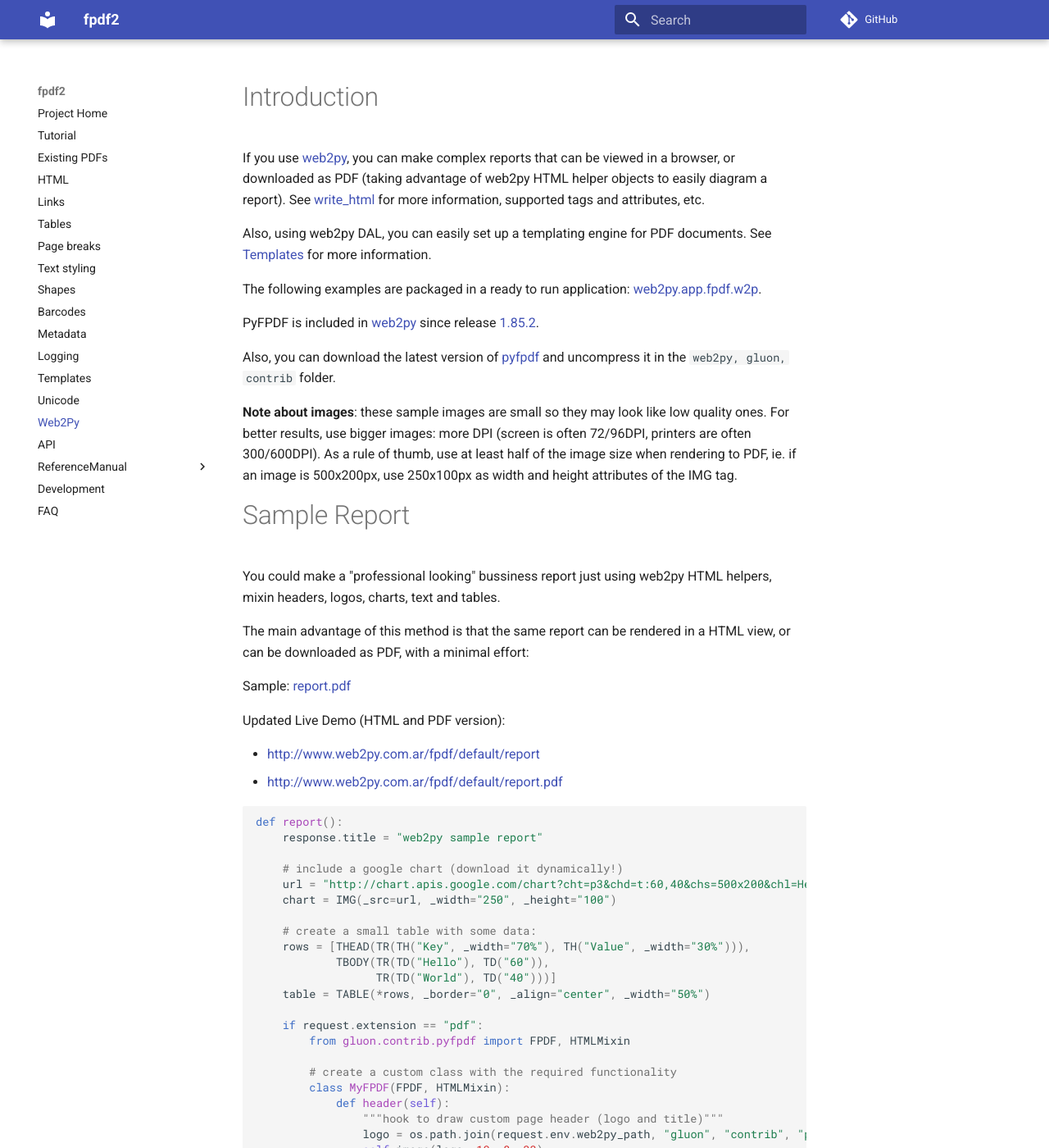
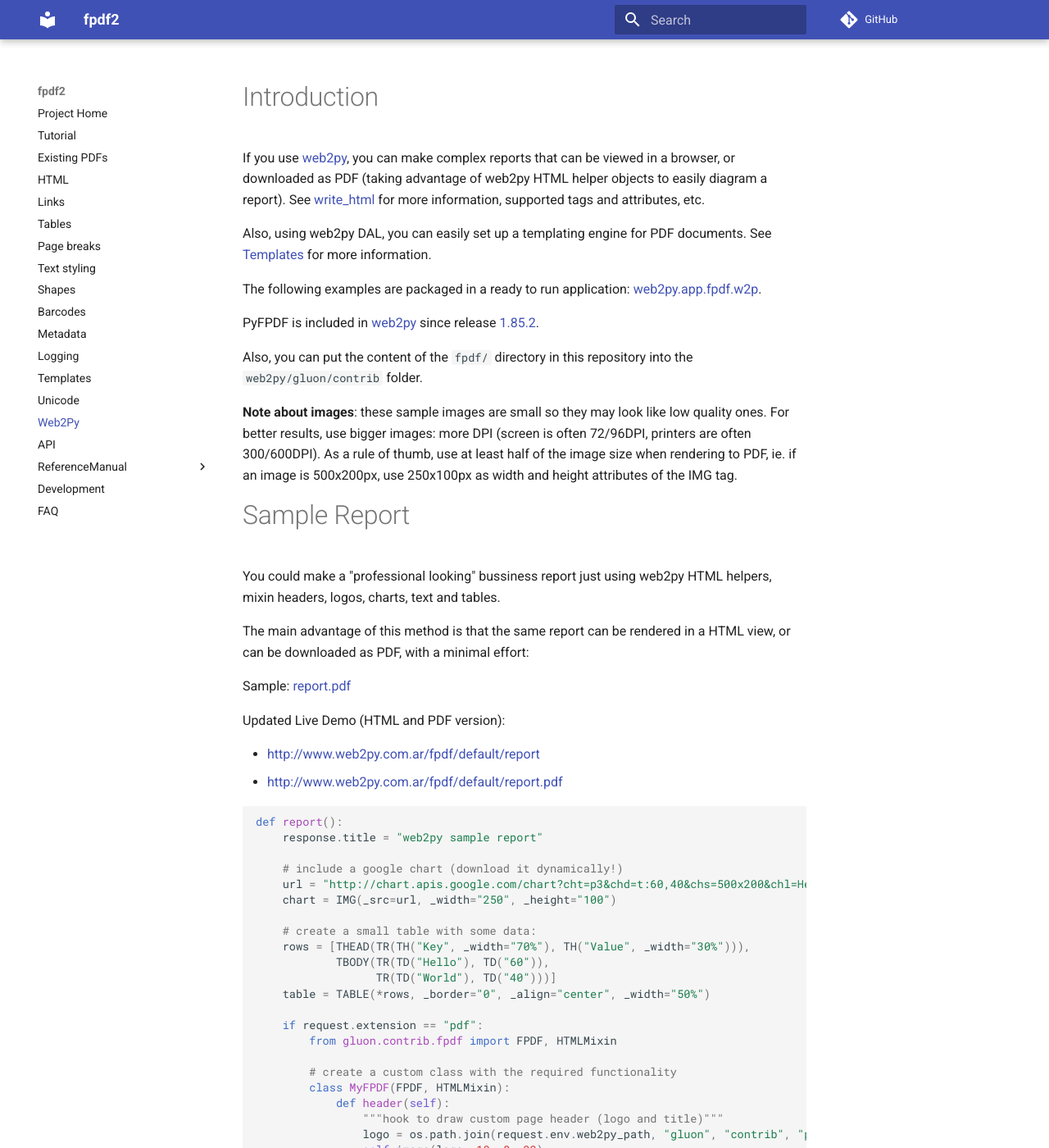
Before and after one commit to reingart/pyfpdf, an MkDocs documentation site: the page built from docs/Web2Py.md, in a window 1280 px wide and 1400 px high. Shown: the whole window at 82% size. Built offline with MkDocs 1.6.1 and Material for MkDocs 9.7.7, drawn with Linux system fonts in a browser that asks for light colours; comment, search, counter and statistics services are not loaded; some of the changed text lies outside the part shown.

````diff
--- a/docs/Web2Py.md
+++ b/docs/Web2Py.md
@@ -10,7 +10,7 @@
 
 PyFPDF is included in [web2py](http://www.web2py.com/) since release [1.85.2](http://www.web2py.com/examples/default/download).
 
-Also, you can download the latest version of [pyfpdf](http://pyfpdf.googlecode.com/files/pyfpdf-1.54b.zip) and uncompress it in the `web2py, gluon, contrib` folder.
+Also, you can put the content of the `fpdf/` directory in this repository into the `web2py/gluon/contrib` folder.
 
 **Note about images**: these sample images are small so they may look like low quality ones. For better results, use bigger images: more DPI (screen is often 72/96DPI, printers are often 300/600DPI). As a rule of thumb, use at least half of the image size when rendering to PDF, ie. if an image is 500x200px, use 250x100px as width and height attributes of the IMG tag.
 
@@ -43,7 +43,7 @@
     table = TABLE(*rows, _border="0", _align="center", _width="50%")
 
     if request.extension == "pdf":
-        from gluon.contrib.pyfpdf import FPDF, HTMLMixin
+        from gluon.contrib.fpdf import FPDF, HTMLMixin
 
         # create a custom class with the required functionality
         class MyFPDF(FPDF, HTMLMixin):
@@ -117,7 +117,7 @@
                   _border="1", _align="center", _width="100%")
 
     if request.extension == "pdf":
-        from gluon.contrib.pyfpdf import FPDF, HTMLMixin
+        from gluon.contrib.fpdf import FPDF, HTMLMixin
 
         # define our FPDF class (move to modules if it is reused frequently)
         class MyFPDF(FPDF, HTMLMixin):
@@ -229,7 +229,7 @@
 For example, for an invoice, in a controller you could write:
 ```python
 def invoice():
-    from gluon.contrib.pyfpdf import Template
+    from gluon.contrib.fpdf import Template
     import os.path
 
     # generate sample invoice (according Argentina's regulations)
````
Also changed, not shown: docs/Development.md (+2 -2 lines), 2 other files.
